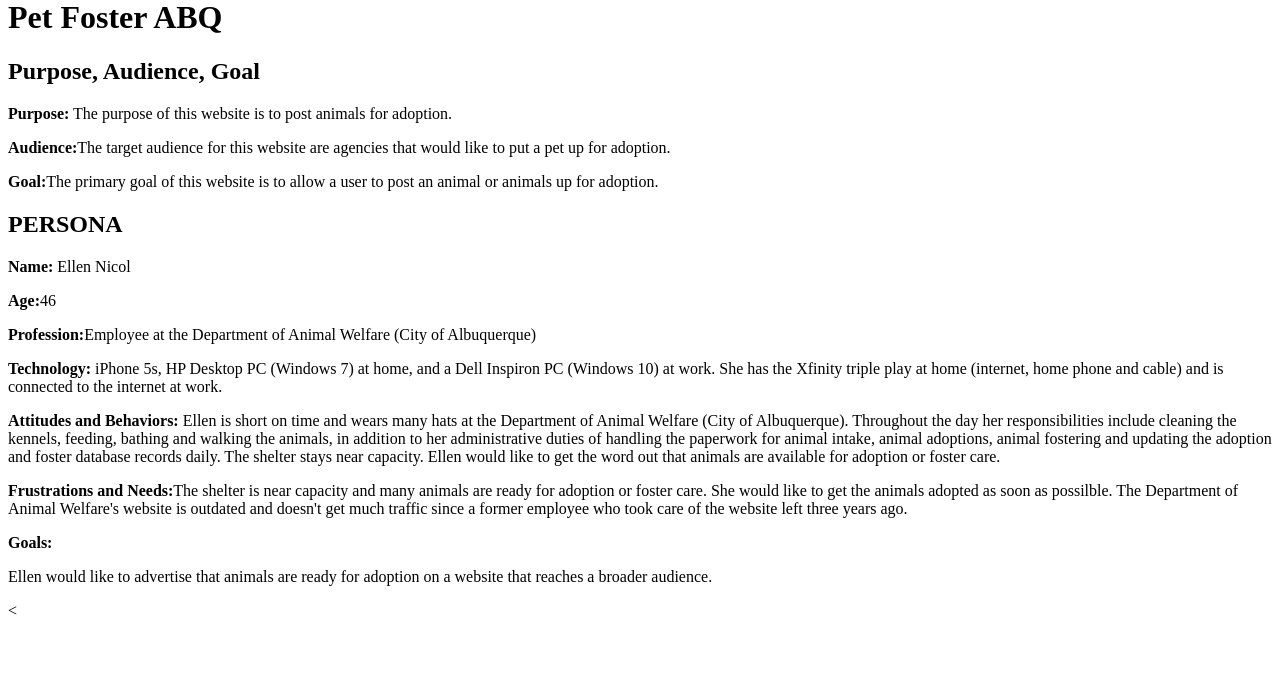
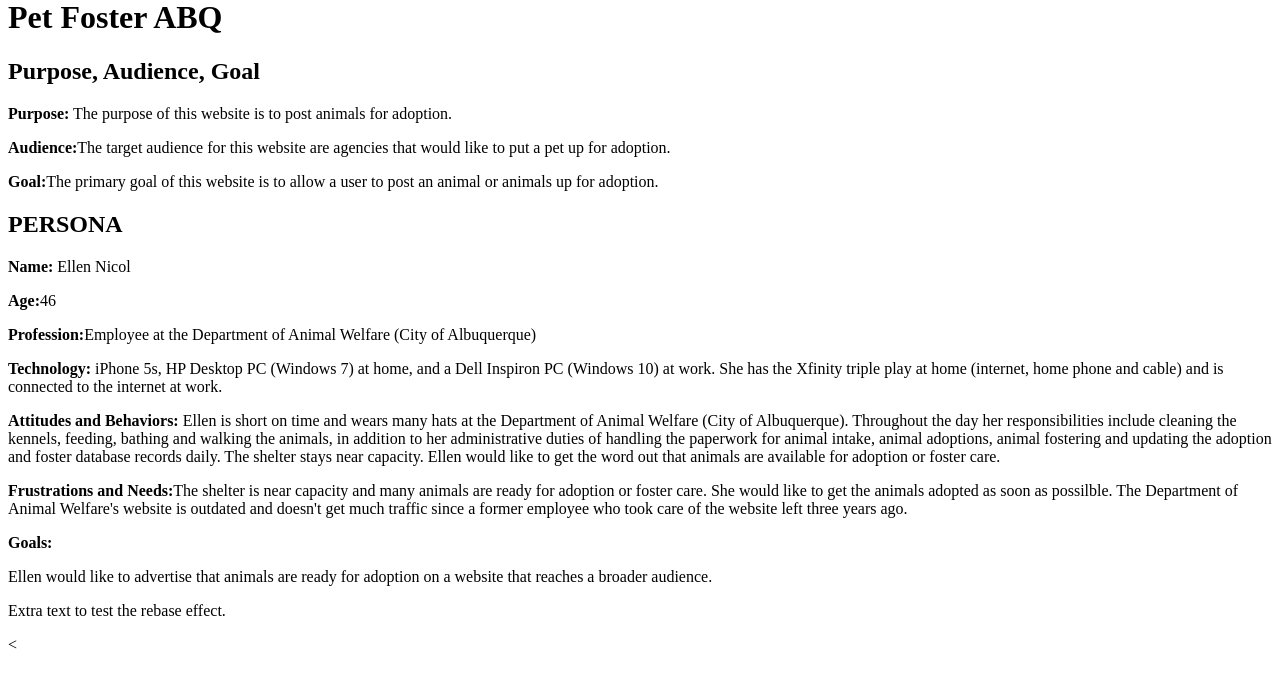
Before and after one commit to whoisharrison/petfoster, a PHP site: page /persona-c.php in a window 1280 px wide. Shown: the part 22-710 px from the top of the page. Run offline with PHP 8.4, Linux system fonts and the light colour scheme.

Commit message:
Commit and push personaC.

```diff
--- a/epic/persona-c.php
+++ b/epic/persona-c.php
@@ -27,4 +27,7 @@
 		<p><strong>Frustrations and Needs:</strong>The shelter is near capacity and many animals are ready for adoption or foster care. She would like to get the animals adopted as soon as possilble. The Department of Animal Welfare's website is outdated and doesn't get much traffic since a former employee who took care of the website left three years ago. </p>
 
 		<p><Strong>Goals:</Strong> <p> Ellen would like to advertise that animals are ready for adoption on a website that reaches a broader audience.</p>
+
+<!--		Comment: Delete the below text. For testing only!-->
+		<p>Extra text to test the rebase effect.</p>
 		<	</body>
```
